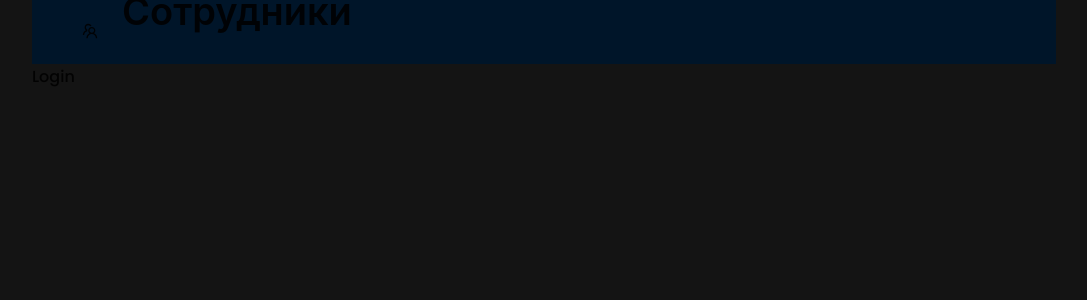
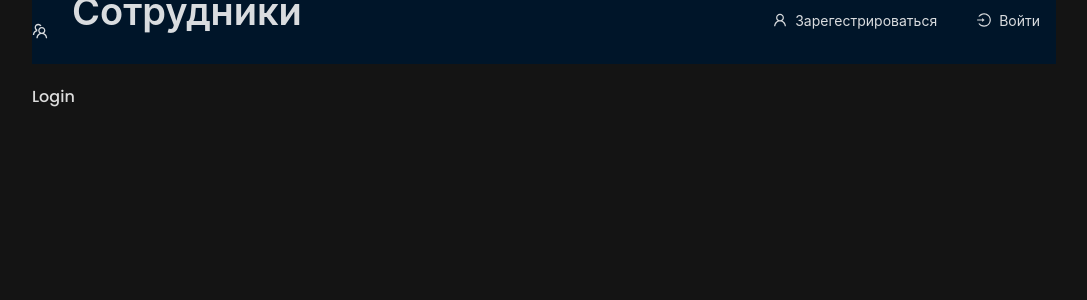
Before and after one commit to ThePeregrinus/employees, a React (Vite) app in the folder client/: page /login in a window 1280 px wide. Shown: the top 300 px of the page, without its empty margins (96-1183 px from the left). Built offline with nearby package versions, Linux system fonts and the light colour scheme.

Commit message:
client quickfix ant version

```diff
--- a/client/package.json
+++ b/client/package.json
@@ -16,7 +16,7 @@
   "dependencies": {
     "@ant-design/icons": "^5.2.6",
     "@reduxjs/toolkit": "^1.8.1",
-    "antd": "^5.9.3",
+    "antd": "5.1.5",
     "react": "^18.2.0",
     "react-dom": "^18.2.0",
     "react-redux": "^8.0.1",
--- a/client/src/components/custom_button/index.tsx
+++ b/client/src/components/custom_button/index.tsx
@@ -3,12 +3,18 @@ import { Button, Form } from 'antd';
 type Props = {
   children: React.ReactNode;
   htmlType?: 'button' | 'submit' | 'reset' | undefined;
-  type?: 'link' | 'text' | 'default' | 'primary' | 'dashed' | undefined;
+  type?:
+    | 'link'
+    | 'text'
+    | 'default'
+    | 'primary'
+    | 'dashed'
+    | 'ghost'
+    | undefined;
   danger?: boolean;
   loading?: boolean;
   shape?: 'default' | 'circle' | 'round' | undefined;
   icon?: React.ReactNode;
-  ghost?: boolean;
   onClick?: () => void;
 };
 
@@ -20,7 +26,6 @@ export const CustomButton = ({
   loading,
   shape,
   icon,
-  ghost,
   onClick,
 }: Props) => {
   return (
@@ -32,7 +37,6 @@ export const CustomButton = ({
         loading={loading}
         shape={shape}
         icon={icon}
-        ghost={ghost}
       >
         {children}
       </Button>
--- a/client/src/components/header/index.module.css
+++ b/client/src/components/header/index.module.css
@@ -0,0 +1,13 @@
+.header {
+  padding: 20px 0px;
+  margin-bottom: 20px;
+
+  display: flex;
+  align-items: center;
+  justify-content: space-between;
+}
+
+.teamIcon {
+  font-size: 26px;
+  margin-right: 12px;
+}
--- a/client/src/components/header/index.tsx
+++ b/client/src/components/header/index.tsx
@@ -1,9 +1,10 @@
 import { Layout, Space, Typography } from 'antd';
-import { TeamOutlined } from '@ant-design/icons';
 import { Link } from 'react-router-dom';
+import { LoginOutlined, TeamOutlined, UserOutlined } from '@ant-design/icons';
 
 import { CustomButton } from '../custom_button';
 import { Paths } from '../../paths';
+
 import styles from './index.module.css';
 
 export const Header = () => {
@@ -12,8 +13,20 @@ export const Header = () => {
       <Space>
         <TeamOutlined className={styles.teamIcons} />
         <Link to={Paths.home}>
-          <CustomButton type="link">
+          <CustomButton type="ghost">
             <Typography.Title level={1}>Сотрудники</Typography.Title>
+          </CustomButton>
+        </Link>
+      </Space>
+      <Space>
+        <Link to={Paths.register}>
+          <CustomButton type="ghost" icon={<UserOutlined />}>
+            Зарегестрироваться
+          </CustomButton>
+        </Link>
+        <Link to={Paths.login}>
+          <CustomButton type="ghost" icon={<LoginOutlined />}>
+            Войти
           </CustomButton>
         </Link>
       </Space>
```
Also changed, not shown: client/src/main.tsx (+5 -2 lines), 1 other file (tests, documents, lock files or other folders).
